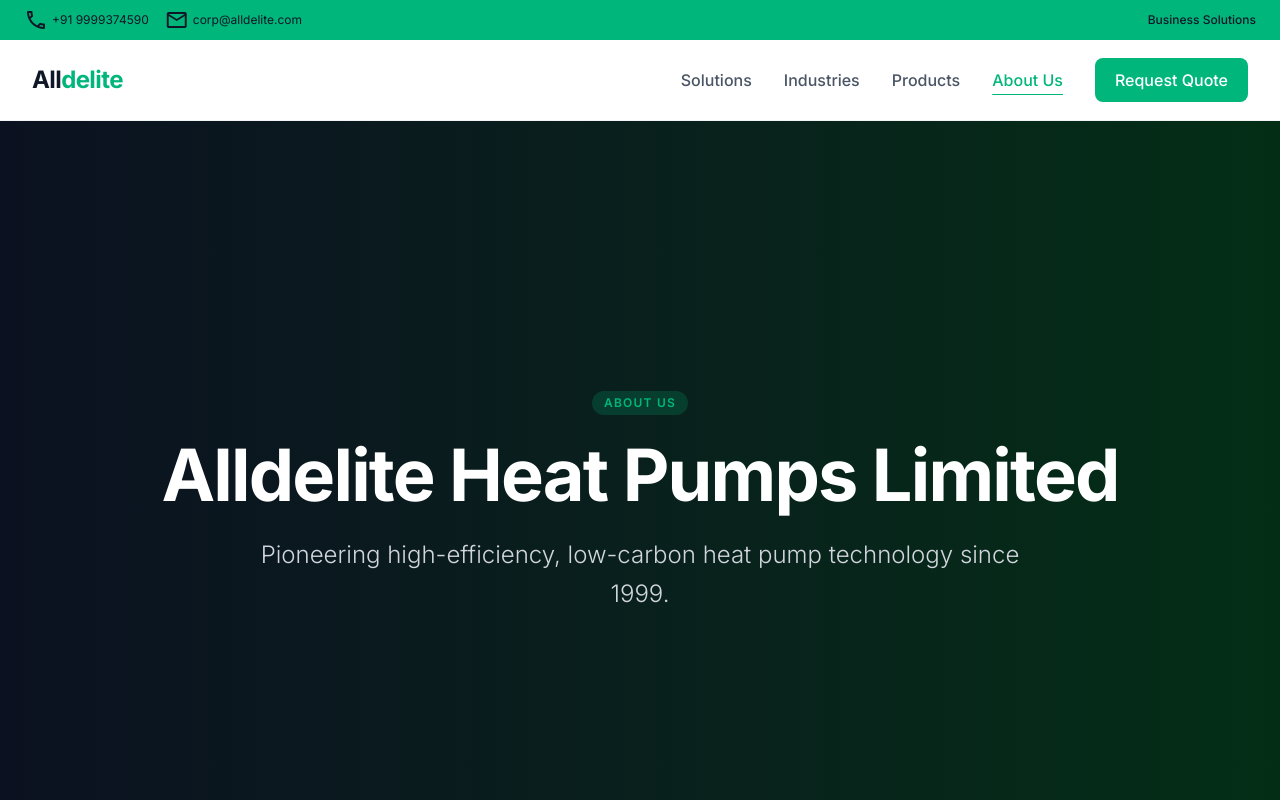
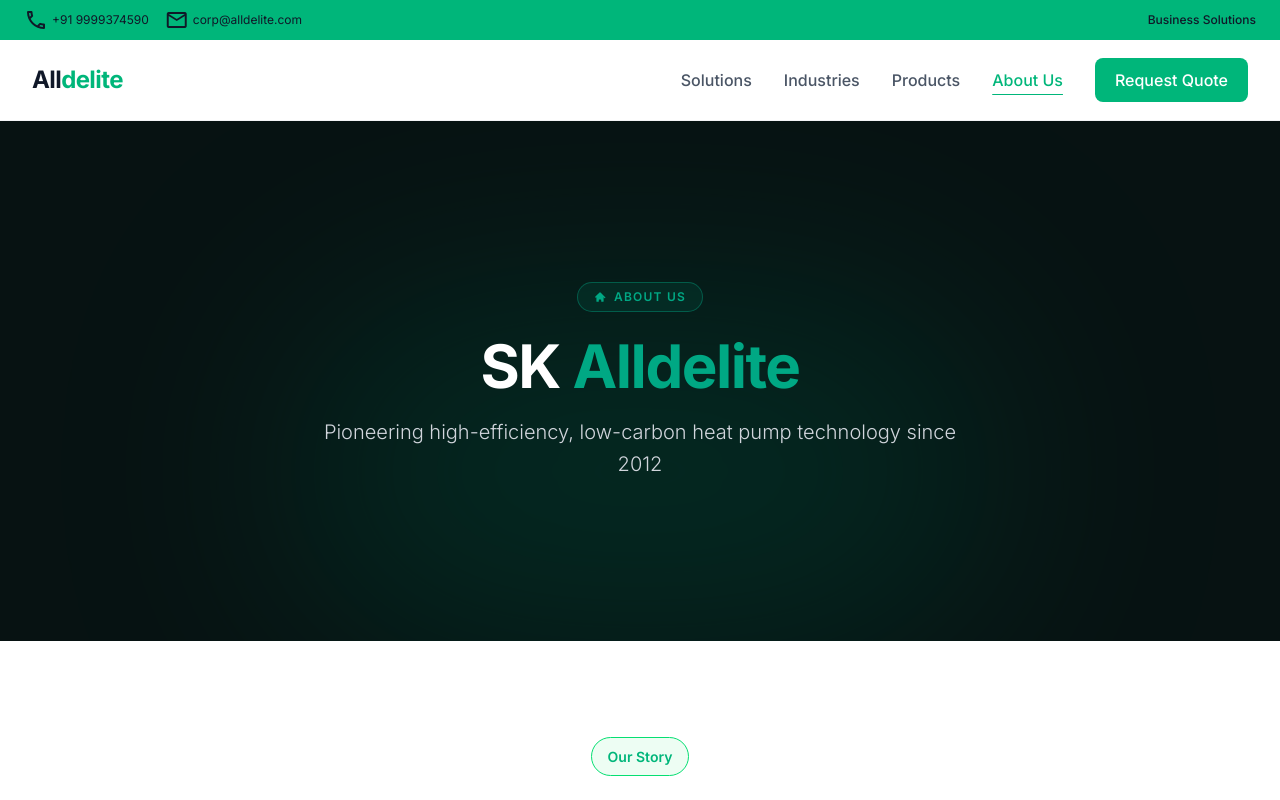
Before and after one commit to scaleoxperts/alldelite, a Next.js app: page /about in a window 1280 px wide. Shown: the top 800 px of the page. Built offline with nearby package versions, Linux system fonts and the light colour scheme.

Commit message:
update(HeroSection): refactor layout and content for improved presentation

```diff
--- a/components/about/Hero.about.tsx
+++ b/components/about/Hero.about.tsx
@@ -1,19 +1,26 @@
-import { ABOUT_HERO } from "@/contents/about";
-
 export default function HeroSection() {
   return (
-    <section className="relative flex min-h-[60vh] items-center justify-center overflow-hidden bg-linear-to-l from-green-950 to-(--color-background-dark) text-white lg:min-h-[85vh] lg:pt-20">
+    <section className="relative flex min-h-105 items-center justify-center overflow-hidden bg-[#071212] text-white lg:min-h-130">
+      <div className="pointer-events-none absolute inset-0">
+        <div className="absolute bottom-0 left-1/2 h-85 w-175 -translate-x-1/2 rounded-full bg-[#004d3a] opacity-40 blur-[120px]" />
+      </div>
+
       <div className="relative z-10 mx-auto px-6 text-center">
-        <span className="mb-6 inline-block rounded-full bg-(--color-primary)/20 px-3 py-1 text-xs font-semibold tracking-widest text-(--color-primary) uppercase">
-          {ABOUT_HERO.badge}
-        </span>
+        <div className="mb-6 flex justify-center">
+          <span className="inline-flex items-center gap-2 rounded-full border border-[#00a884]/40 bg-[#00a884]/10 px-4 py-1.5 text-xs font-semibold tracking-widest text-[#00a884] uppercase">
+            <svg className="h-3 w-3" fill="currentColor" viewBox="0 0 20 20">
+              <path d="M10.707 2.293a1 1 0 00-1.414 0l-7 7a1 1 0 001.414 1.414L4 10.414V17a1 1 0 001 1h2a1 1 0 001-1v-2a1 1 0 011-1h2a1 1 0 011 1v2a1 1 0 001 1h2a1 1 0 001-1v-6.586l1.293 1.293a1 1 0 001.414-1.414l-7-7z" />
+            </svg>
+            About Us
+          </span>
+        </div>
 
-        <h1 className="mb-6 text-5xl font-bold tracking-tight md:text-7xl">
-          {ABOUT_HERO.heading}
+        <h1 className="mb-5 text-5xl font-bold tracking-tight md:text-6xl">
+          SK <span className="text-[#00a884]">Alldelite</span>
         </h1>
 
-        <p className="mx-auto max-w-3xl text-xl leading-relaxed font-light text-gray-300 md:text-2xl">
-          {ABOUT_HERO.description}
+        <p className="mx-auto max-w-2xl text-lg leading-relaxed font-light text-gray-300 md:text-xl">
+          Pioneering high-efficiency, low-carbon heat pump technology since 2012
         </p>
       </div>
     </section>
```
